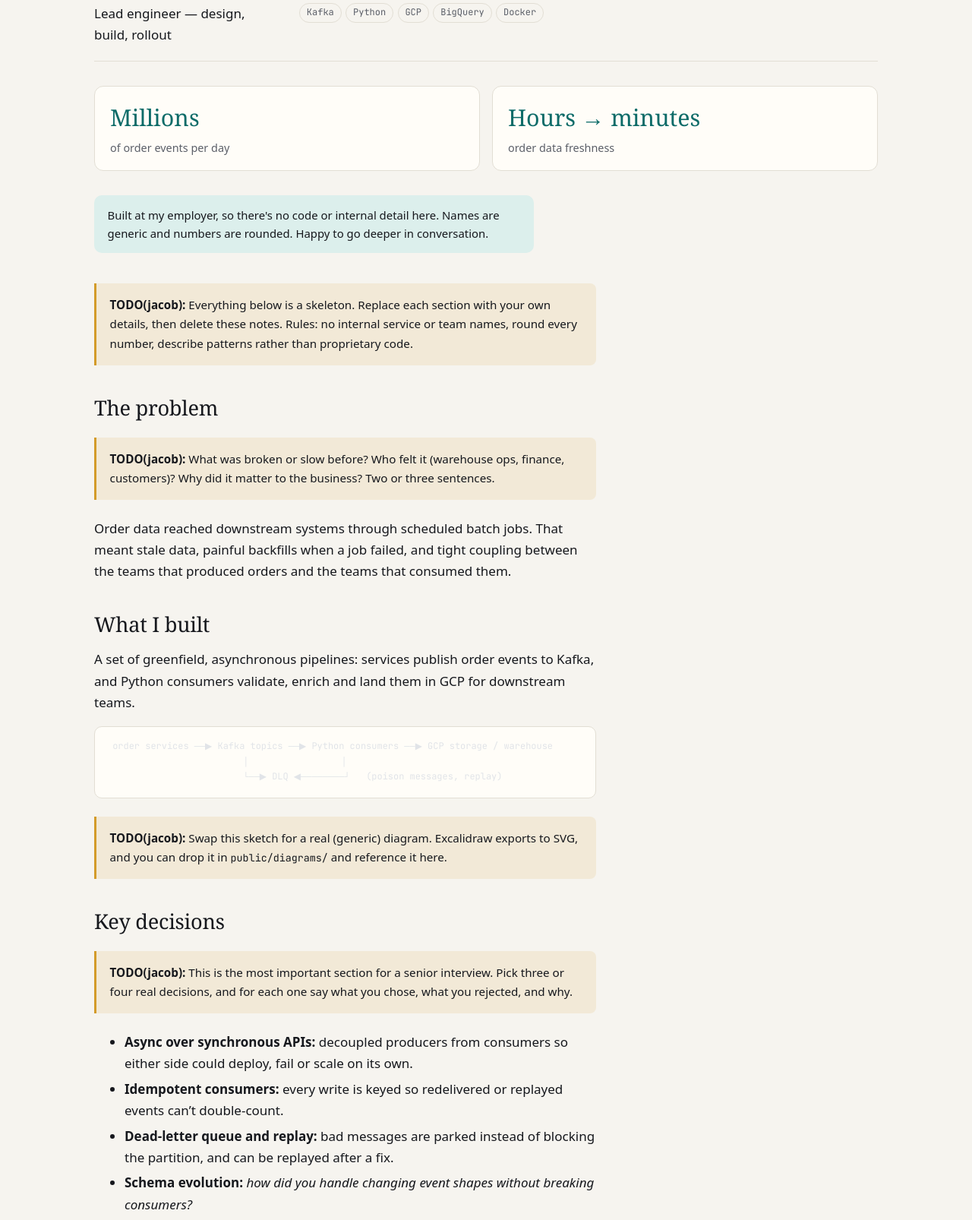
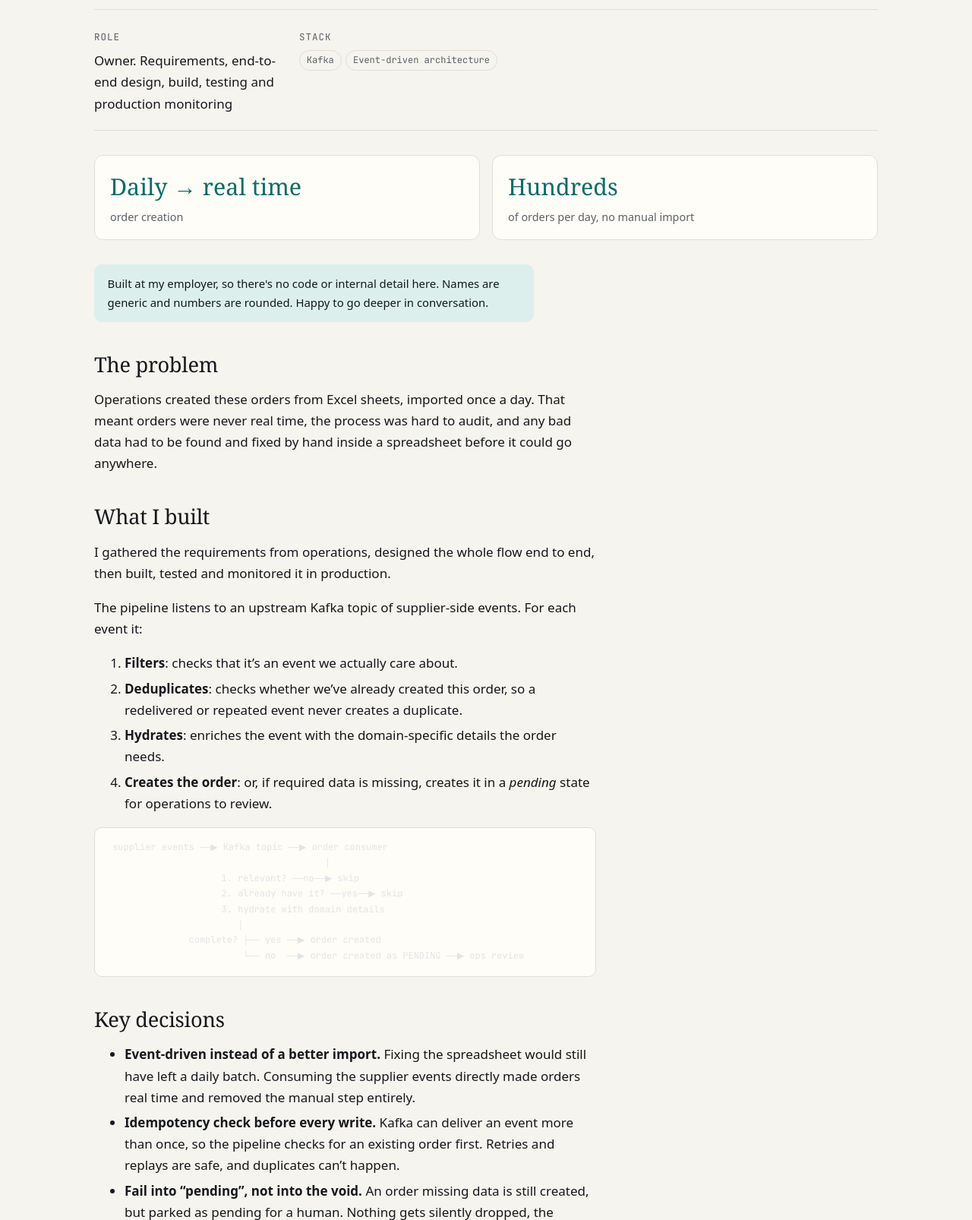
Before and after one commit to jalehoux/jalehoux.github.io, an Astro site: page /work/order-pipelines in a window 1280 px wide. Shown: the part 430-2036 px from the top of the page at 76% size. Built offline with nearby package versions, Linux system fonts and the light colour scheme; Astro itself is replaced by a stand-in of ours; code samples lack their colours.

Commit message:
Write order creation pipeline case study from Jacob's details
Co-Authored-By: Claude Opus 5.5 <noreply@anthropic.com>
Claude-Session: https://claude.ai/code/session_013MEN6tybzrgoyb4aJR4mvS

````diff
--- a/src/content/work/order-pipelines.md
+++ b/src/content/work/order-pipelines.md
@@ -1,52 +1,59 @@
 ---
-title: Event-driven order pipelines
-summary: Replacing batch order processing with asynchronous Kafka pipelines that stream order data into GCP.
+title: Event-driven order creation pipeline
+summary: Replacing a once-a-day Excel import with a Kafka pipeline that creates orders in real time from supplier events.
 context: Wayfair
-role: Lead engineer — design, build, rollout  # TODO(jacob): your actual role on this
-period: 2023 — 2024  # TODO(jacob): real dates
-stack: [Kafka, Python, GCP, BigQuery, Docker]  # TODO(jacob): correct the stack
+role: Owner. Requirements, end-to-end design, build, testing and production monitoring
+period: 2020 — 2021  # TODO(jacob): real years
+stack: [Kafka, Event-driven architecture]  # TODO(jacob): add the language / services you used (e.g. Python, PHP, MySQL)
 metrics:
-  - value: "Millions"  # TODO(jacob): rounded volume, e.g. "Millions of events / day"
-    label: of order events per day
-  - value: "Hours → minutes"  # TODO(jacob): the real before/after
-    label: order data freshness
+  - value: "Daily → real time"
+    label: order creation
+  - value: "Hundreds"
+    label: of orders per day, no manual import
 confidential: true
 order: 1
 ---
 
-> **TODO(jacob):** Everything below is a skeleton. Replace each section with your own details, then delete these notes. Rules: no internal service or team names, round every number, describe patterns rather than proprietary code.
-
 ## The problem
 
-> **TODO(jacob):** What was broken or slow before? Who felt it (warehouse ops, finance, customers)? Why did it matter to the business? Two or three sentences.
-
-Order data reached downstream systems through scheduled batch jobs. That meant stale data, painful backfills when a job failed, and tight coupling between the teams that produced orders and the teams that consumed them.
+Operations created these orders from Excel sheets, imported once a day. That meant orders were never real time, the process was hard to audit, and any bad data had to be found and fixed by hand inside a spreadsheet before it could go anywhere.
 
 ## What I built
 
-A set of greenfield, asynchronous pipelines: services publish order events to Kafka, and Python consumers validate, enrich and land them in GCP for downstream teams.
+I gathered the requirements from operations, designed the whole flow end to end, then built, tested and monitored it in production.
+
+The pipeline listens to an upstream Kafka topic of supplier-side events. For each event it:
+
+1. **Filters**: checks that it's an event we actually care about.
+2. **Deduplicates**: checks whether we've already created this order, so a redelivered or repeated event never creates a duplicate.
+3. **Hydrates**: enriches the event with the domain-specific details the order needs.
+4. **Creates the order**: or, if required data is missing, creates it in a *pending* state for operations to review.
 
 ```
- order services ──▶ Kafka topics ──▶ Python consumers ──▶ GCP storage / warehouse
-                         │                 │
-                         └──▶ DLQ ◀────────┘   (poison messages, replay)
+ supplier events ──▶ Kafka topic ──▶ order consumer
+                                        │
+                     1. relevant? ──no──▶ skip
+                     2. already have it? ──yes──▶ skip
+                     3. hydrate with domain details
+                        │
+               complete? ├── yes ──▶ order created
+                         └── no  ──▶ order created as PENDING ──▶ ops review
 ```
-
-> **TODO(jacob):** Swap this sketch for a real (generic) diagram. Excalidraw exports to SVG, and you can drop it in `public/diagrams/` and reference it here.
 
 ## Key decisions
 
-> **TODO(jacob):** This is the most important section for a senior interview. Pick three or four real decisions, and for each one say what you chose, what you rejected, and why.
-
-- **Async over synchronous APIs:** decoupled producers from consumers so either side could deploy, fail or scale on its own.
-- **Idempotent consumers:** every write is keyed so redelivered or replayed events can't double-count.
-- **Dead-letter queue and replay:** bad messages are parked instead of blocking the partition, and can be replayed after a fix.
-- **Schema evolution:** _how did you handle changing event shapes without breaking consumers?_
+- **Event-driven instead of a better import.** Fixing the spreadsheet would still have left a daily batch. Consuming the supplier events directly made orders real time and removed the manual step entirely.
+- **Idempotency check before every write.** Kafka can deliver an event more than once, so the pipeline checks for an existing order first. Retries and replays are safe, and duplicates can't happen.
+- **Fail into "pending", not into the void.** An order missing data is still created, but parked as pending for a human. Nothing gets silently dropped, the consumer never blocks on one bad event, and operations sees exactly which orders need attention. In practice this was rare.
+- **Hydrate at creation time.** Adding the domain details once, when the order is created, means downstream systems get a complete order and don't each have to look the same things up.
 
 ## Results
 
-> **TODO(jacob):** Concrete outcomes, rounded. Throughput, latency or freshness, incidents avoided, teams onboarded, cost. Use before/after where you can.
+- **Removed the manual daily import** for operations completely.
+- **Real-time orders** instead of once a day.
+- **Fewer errors**, because data is validated at the source instead of corrected in a spreadsheet.
+- **Auditability and analytics:** every order now traces back to the event that created it, which gave the business a much clearer view of order flow.
 
 ## What I'd do differently
 
-> **TODO(jacob):** One honest paragraph. Interviewers love this, because it shows judgment.
+The core design held up, and I'd keep most of it. I'd invest earlier in **alerting and error detail**: alerts when pending orders spike, and a structured reason on every pending order so operations knows exactly what's missing without digging.
--- a/src/data/site.ts
+++ b/src/data/site.ts
@@ -17,7 +17,7 @@ export const experience = [
     title: 'Software Engineer', // TODO(jacob): exact title / level
     period: '2019 — Present',
     blurb:
-      'Greenfield async order pipelines on Kafka and GCP, internal scheduling and logistics tooling, and AI-assisted engineering workflows.',
+      'An event-driven order creation pipeline on Kafka, Python processors streaming warehouse data into GCP, internal scheduling and logistics tooling, and AI-assisted engineering workflows.',
   },
   {
     company: 'Prime Buchholz',
````
